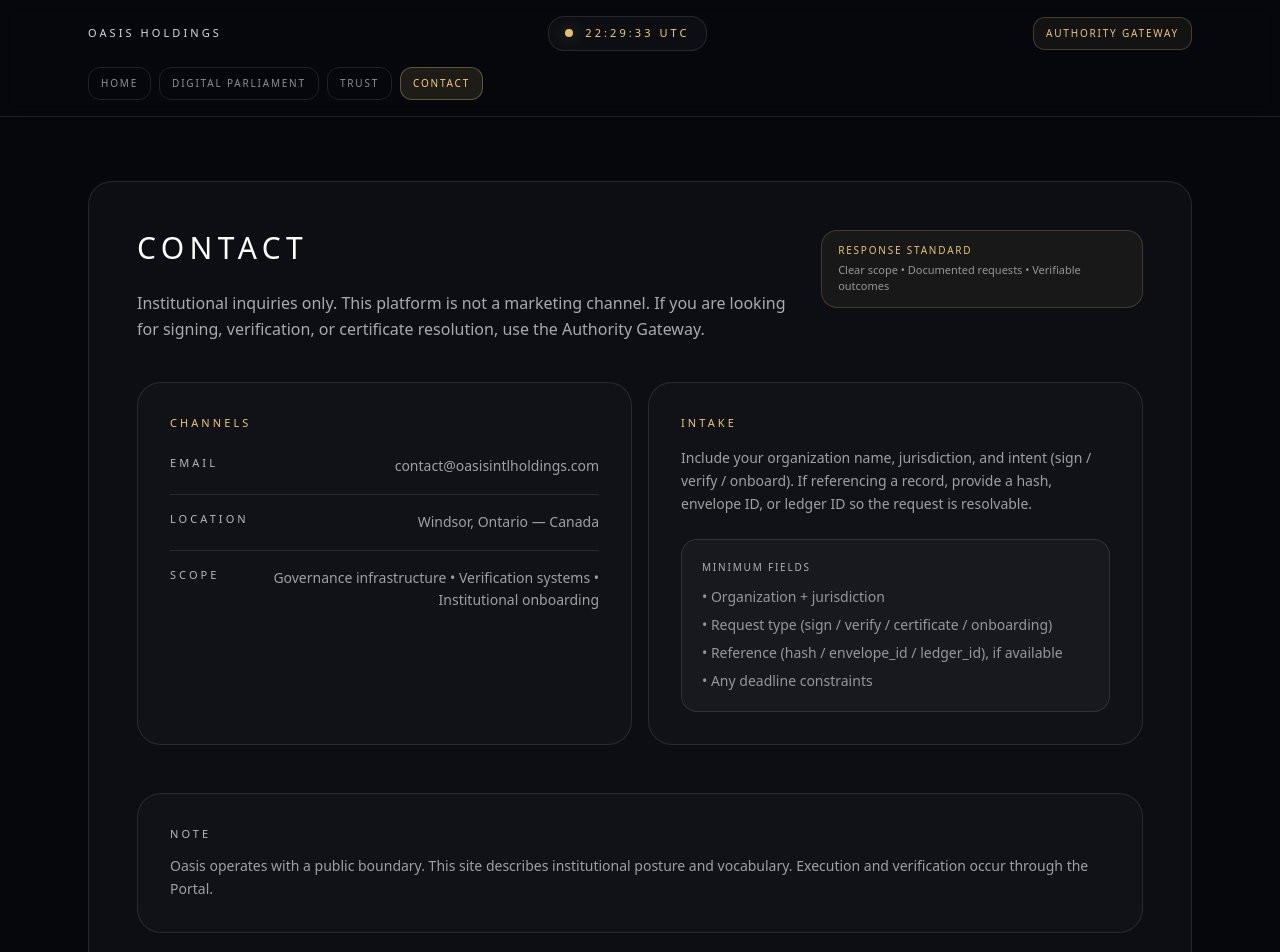
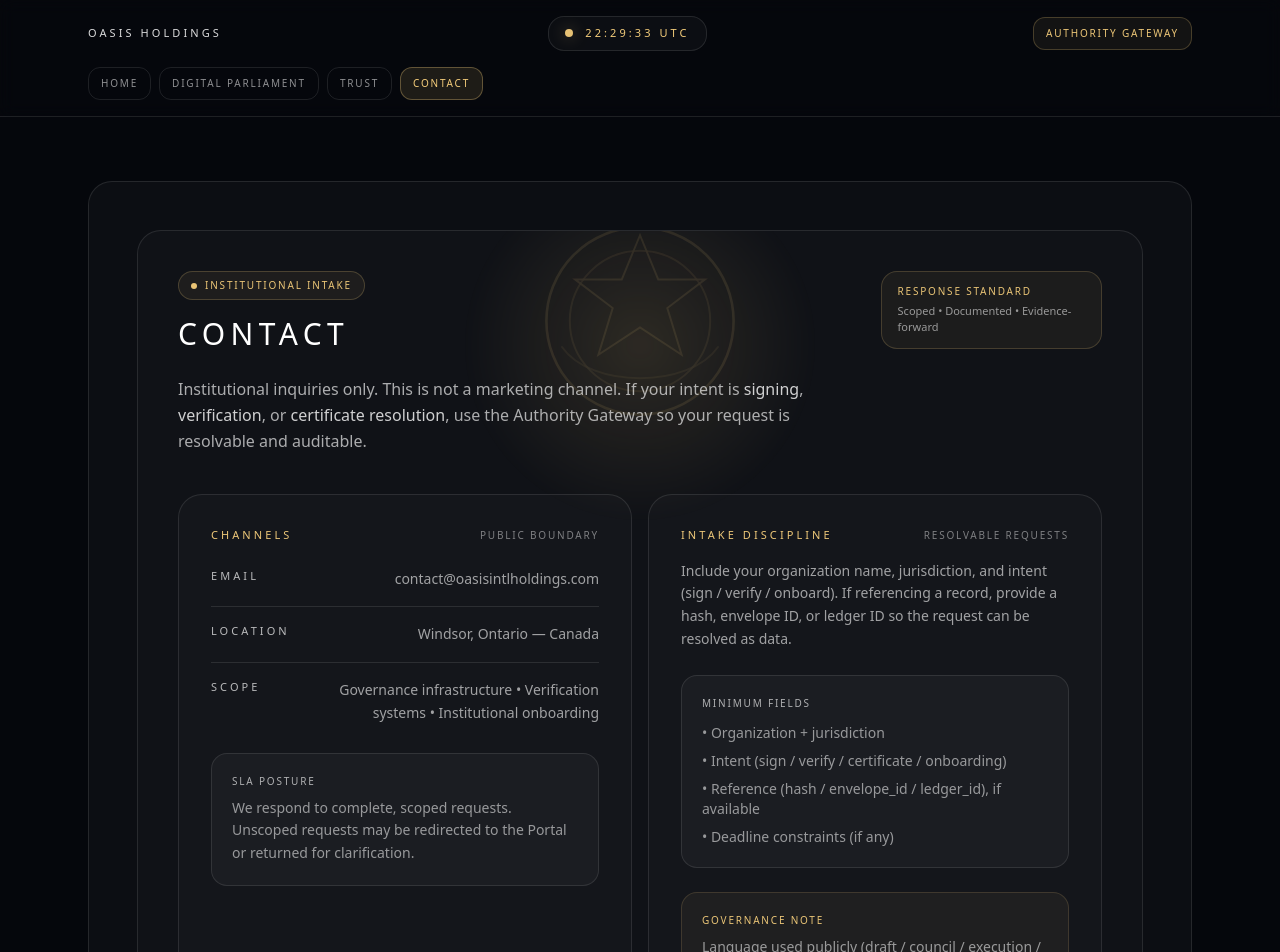
Before and after one commit to oasisinternationalholdingsinc-cyber/oasis-holdings, a Next.js app: page /contact in a window 1280 px wide. Shown: the top 952 px of the page. Built offline with nearby package versions, Linux system fonts and the light colour scheme.

Commit message:
contact: institutional intake page depth + governance posture

```diff
--- a/src/app/contact/page.tsx
+++ b/src/app/contact/page.tsx
@@ -9,16 +9,68 @@ function Row({ k, v }: { k: string; v: string }) {
   );
 }
 
+function Emblem() {
+  return (
+    <div className='pointer-events-none absolute inset-0 overflow-hidden rounded-3xl'>
+      {/* soft gold halo */}
+      <div className='absolute -top-24 left-1/2 h-[420px] w-[420px] -translate-x-1/2 rounded-full bg-[radial-gradient(circle_at_center,rgba(255,214,128,.12),transparent_60%)] blur-[2px]' />
+      {/* emblem mark */}
+      <svg
+        className='absolute -top-10 left-1/2 h-[260px] w-[260px] -translate-x-1/2 opacity-[0.10]'
+        viewBox='0 0 200 200'
+        fill='none'
+        aria-hidden='true'
+      >
+        <circle cx='100' cy='100' r='72' stroke='rgba(255,214,128,.95)' strokeWidth='2' />
+        <circle cx='100' cy='100' r='54' stroke='rgba(255,214,128,.65)' strokeWidth='1.5' />
+        <path
+          d='M100 34 L114 68 L150 68 L121 90 L132 126 L100 105 L68 126 L79 90 L50 68 L86 68 Z'
+          stroke='rgba(255,214,128,.9)'
+          strokeWidth='1.5'
+        />
+        <path
+          d='M40 120 C62 152, 138 152, 160 120'
+          stroke='rgba(255,214,128,.55)'
+          strokeWidth='1.5'
+          strokeLinecap='round'
+        />
+      </svg>
+    </div>
+  );
+}
+
+function Chip({ label }: { label: string }) {
+  return (
+    <div className='inline-flex items-center gap-2 rounded-full border border-[rgba(255,214,128,.20)] bg-[rgba(255,214,128,.06)] px-3 py-1.5'>
+      <span className='h-1.5 w-1.5 rounded-full bg-[rgba(255,214,128,.9)]' />
+      <span className='text-[10px] tracking-wideplus text-[rgba(255,214,128,.9)]'>
+        {label.toUpperCase()}
+      </span>
+    </div>
+  );
+}
+
 export default function Contact() {
   return (
     <InstitutionalFrame active='/contact'>
+      <div className='relative rounded-3xl border border-white/10 bg-white/[0.02] p-8 md:p-10'>
+        <Emblem />
+
+        <div className='relative'>
           <div className='flex items-start justify-between gap-8'>
             <div>
+              <div className='mb-4'>
+                <Chip label='Institutional intake' />
+              </div>
+
               <h1 className='text-3xl tracking-wideplus'>CONTACT</h1>
-          <p className='mt-6 max-w-2xl text-white/65 leading-relaxed'>
-            Institutional inquiries only. This platform is not a marketing channel. If you are
-            looking for signing, verification, or certificate resolution, use the Authority
-            Gateway.
+
+              <p className='mt-6 max-w-3xl text-white/65 leading-relaxed'>
+                Institutional inquiries only. This is not a marketing channel. If your intent is
+                <span className='text-white/80'> signing</span>,{' '}
+                <span className='text-white/80'>verification</span>, or{' '}
+                <span className='text-white/80'>certificate resolution</span>, use the Authority
+                Gateway so your request is resolvable and auditable.
               </p>
             </div>
 
@@ -27,16 +79,23 @@ export default function Contact() {
                 RESPONSE STANDARD
               </div>
               <div className='mt-1 text-[11px] text-white/55'>
-            Clear scope • Documented requests • Verifiable outcomes
+                Scoped • Documented • Evidence-forward
               </div>
             </div>
           </div>
 
           <div className='mt-10 grid gap-4 md:grid-cols-2'>
+            {/* Channels */}
             <div className='rounded-3xl border border-white/10 bg-white/[0.02] p-8'>
+              <div className='flex items-center justify-between gap-4'>
                 <div className='text-[11px] tracking-widemax text-[rgba(255,214,128,.92)]'>
                   CHANNELS
                 </div>
+                <div className='text-[10px] tracking-wideplus text-white/45'>
+                  PUBLIC BOUNDARY
+                </div>
+              </div>
+
               <div className='mt-6'>
                 <Row k='Email' v='contact@oasisintlholdings.com' />
                 <Row k='Location' v='Windsor, Ontario — Canada' />
@@ -45,35 +104,69 @@ export default function Contact() {
                   v='Governance infrastructure • Verification systems • Institutional onboarding'
                 />
               </div>
+
+              <div className='mt-7 rounded-2xl border border-white/10 bg-white/[0.03] p-5'>
+                <div className='text-[10px] tracking-wideplus text-white/65'>SLA POSTURE</div>
+                <div className='mt-2 text-sm text-white/55 leading-relaxed'>
+                  We respond to complete, scoped requests. Unscoped requests may be redirected to
+                  the Portal or returned for clarification.
+                </div>
+              </div>
             </div>
 
+            {/* Intake */}
             <div className='rounded-3xl border border-white/10 bg-white/[0.02] p-8'>
+              <div className='flex items-center justify-between gap-4'>
                 <div className='text-[11px] tracking-widemax text-[rgba(255,214,128,.92)]'>
-            INTAKE
+                  INTAKE DISCIPLINE
                 </div>
+                <div className='text-[10px] tracking-wideplus text-white/45'>
+                  RESOLVABLE REQUESTS
+                </div>
+              </div>
+
               <p className='mt-4 text-sm text-white/60 leading-relaxed'>
                 Include your organization name, jurisdiction, and intent (sign / verify / onboard).
-            If referencing a record, provide a hash, envelope ID, or ledger ID so the request is
-            resolvable.
+                If referencing a record, provide a hash, envelope ID, or ledger ID so the request
+                can be resolved as data.
               </p>
 
               <div className='mt-6 rounded-2xl border border-white/10 bg-white/[0.03] p-5'>
                 <div className='text-[10px] tracking-wideplus text-white/65'>MINIMUM FIELDS</div>
                 <ul className='mt-3 space-y-2 text-sm text-white/55'>
                   <li>• Organization + jurisdiction</li>
-              <li>• Request type (sign / verify / certificate / onboarding)</li>
+                  <li>• Intent (sign / verify / certificate / onboarding)</li>
                   <li>• Reference (hash / envelope_id / ledger_id), if available</li>
-              <li>• Any deadline constraints</li>
+                  <li>• Deadline constraints (if any)</li>
                 </ul>
+              </div>
+
+              <div className='mt-6 rounded-2xl border border-[rgba(255,214,128,.14)] bg-[rgba(255,214,128,.05)] p-5'>
+                <div className='text-[10px] tracking-wideplus text-[rgba(255,214,128,.9)]'>
+                  GOVERNANCE NOTE
+                </div>
+                <div className='mt-2 text-sm text-white/55 leading-relaxed'>
+                  Language used publicly (draft / council / execution / archive) is intentional:
+                  it describes lifecycle states, not marketing claims. The system is built to
+                  produce proof.
+                </div>
               </div>
             </div>
           </div>
 
           <div className='mt-12 rounded-3xl border border-white/10 bg-white/[0.02] p-8'>
+            <div className='flex items-center justify-between gap-6'>
               <div className='text-[11px] tracking-widemax text-white/70'>NOTE</div>
+              <div className='text-[10px] tracking-wideplus text-white/45'>
+                EXECUTION OCCURS IN THE PORTAL / OS
+              </div>
+            </div>
             <div className='mt-3 text-sm text-white/60 leading-relaxed'>
-          Oasis operates with a public boundary. This site describes institutional posture and
-          vocabulary. Execution and verification occur through the Portal.
+              Oasis operates with a public boundary. This site establishes institutional posture and
+              vocabulary. Signing, verification, and certificate flows are handled through the
+              Authority Gateway.
+            </div>
+          </div>
         </div>
       </div>
     </InstitutionalFrame>
```
Lines whose indentation alone changed are shown as unchanged.
